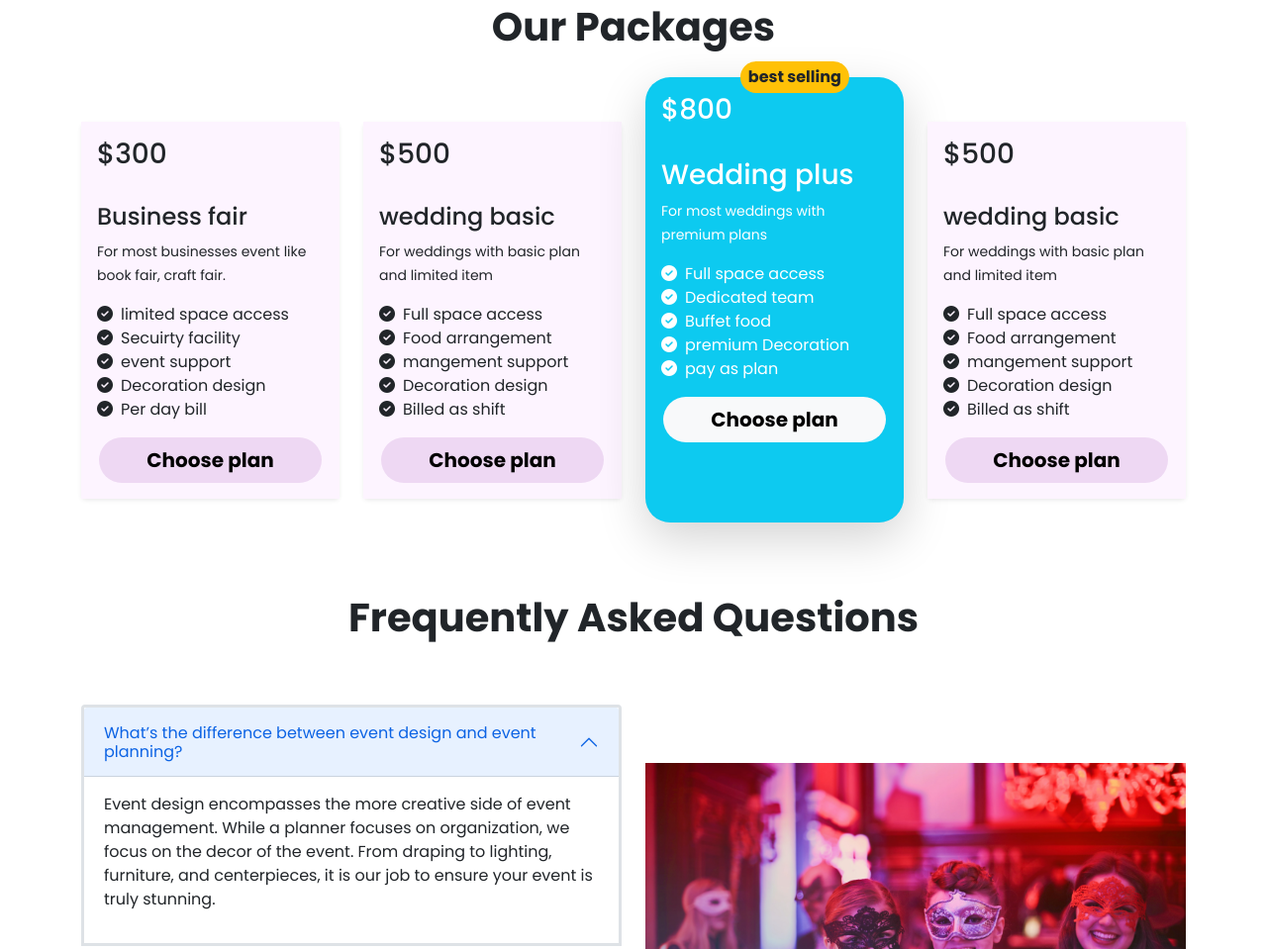
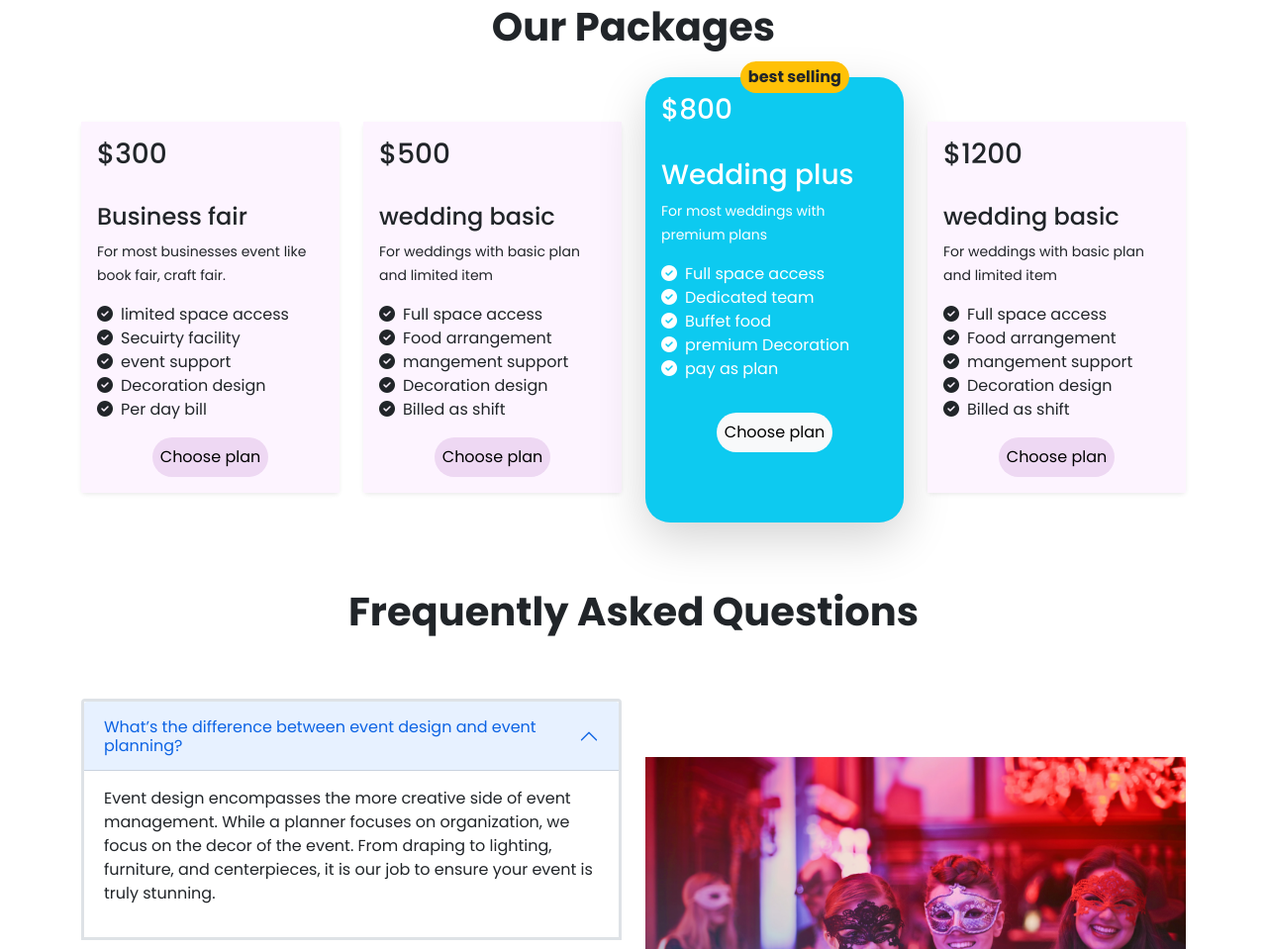
Before and after one commit to Tareq-dev/convention-center, a plain HTML site: page index.html in a window 1280 px wide. Shown: the part 699-1658 px from the top of the page at 99% size. Drawn offline with nearby package versions, Linux system fonts and the light colour scheme.

Commit message:
button responsive

```diff
--- a/index.html
+++ b/index.html
@@ -126,7 +126,7 @@
                     <li><i class="fas fa-check-circle pe-2"></i>Decoration design</li>
                     <li><i class="fas fa-check-circle pe-2"></i>Per day bill</li>
                </ul>
-           <div class="text-center"><button class="bg-purple border-0 px-5 py-2 fw-bold round-3 fs-5 custom-border-radius">Choose plan</button></div>
+           <div class="text-center"><button class="bg-purple border-0 px-2 py-2 fw-semibold round-3 fs-6 custom-border-radius">Choose plan</button></div>
          </div>
        </div>
      </div>
@@ -145,7 +145,7 @@
                       <li><i class="fas fa-check-circle pe-2"></i>Decoration design</li>
                       <li><i class="fas fa-check-circle pe-2"></i>Billed as shift</li>
                  </ul>
-                 <div class="text-center"><button class="bg-purple border-0 px-5 py-2 fw-bold round-3 fs-5 custom-border-radius">Choose plan</button></div>
+                 <div class="text-center"><button class="bg-purple border-0 px-2 py-2 fw-semibold round-3 fs-6 custom-border-radius">Choose plan</button></div>
          </div>
              </div>
      </div>
@@ -165,7 +165,7 @@
                             <li><i class="fas fa-check-circle pe-2"></i>pay as plan</li>
                        </ul>
                     <div class="text-center">
-                         <button class="bg-light border-0 px-5 py-2 fw-bold round-3 fs-5 custom-border-radius">Choose plan</button>
+                         <button class="bg-light border-0 px-2 py-2 mt-3 fw-semibold round-3 fs-6 custom-border-radius">Choose plan</button>
                     </div>
                   </div>
              </div>
@@ -173,7 +173,7 @@
      <div class="col">
           <div class="card border-0 shadow-sm rounded-3">
                <div class="card-body price-card-bg">
-                 <h3 class="">$500</h3>
+                 <h3 class="">$1200</h3>
                  <br>
                  <h4>wedding basic</h4>
                  <p><small class="text-align-justify">For weddings with basic plan
@@ -185,7 +185,7 @@
                       <li><i class="fas fa-check-circle pe-2"></i>Decoration design</li>
                       <li><i class="fas fa-check-circle pe-2"></i>Billed as shift</li>
                  </ul>
-                 <div class="text-center"><button class="bg-purple border-0 px-5 py-2 fw-bold round-3 fs-5 custom-border-radius">Choose plan</button></div>
+                 <div class="text-center"><button class="bg-purple border-0 px-2 py-2 fw-semibold round-3 fs-6 custom-border-radius">Choose plan</button></div>
                </div>
              </div>
            </div>
@@ -262,7 +262,7 @@
 <img class="img-fluid w-100 h-100 custom-border-radius" src="./images/wedding.png" alt="">
      </div>
      <div class="col-md-6 col-12 d-flex justify-content-center">
-               <div class="w-75 bg-purple p-5 shadow-lg custom-border-radius">
+               <div class="w-75 bg-purple p-2 shadow-lg custom-border-radius">
                     <form class="" action="">
                          <div class="mb-3">
                               <label for="exampleFormControlInput1" class="form-label">Email address</label>
```
